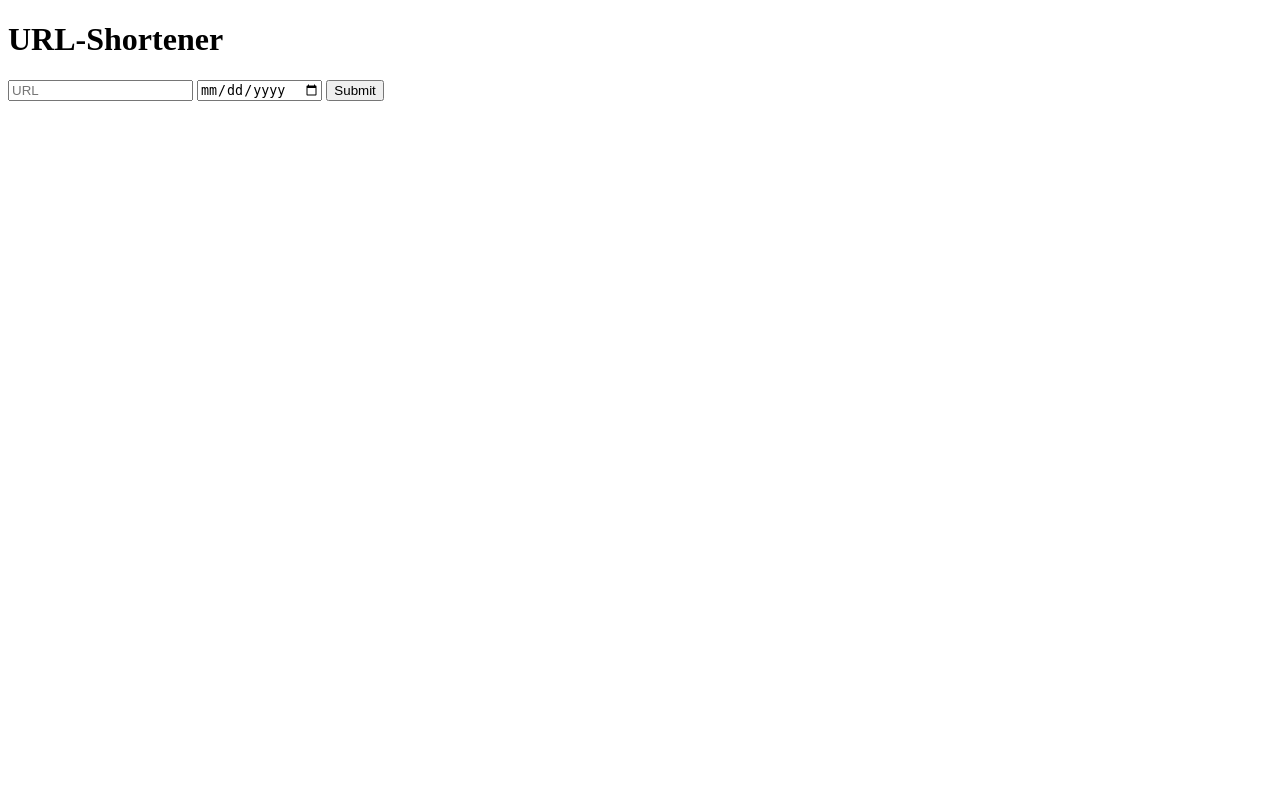
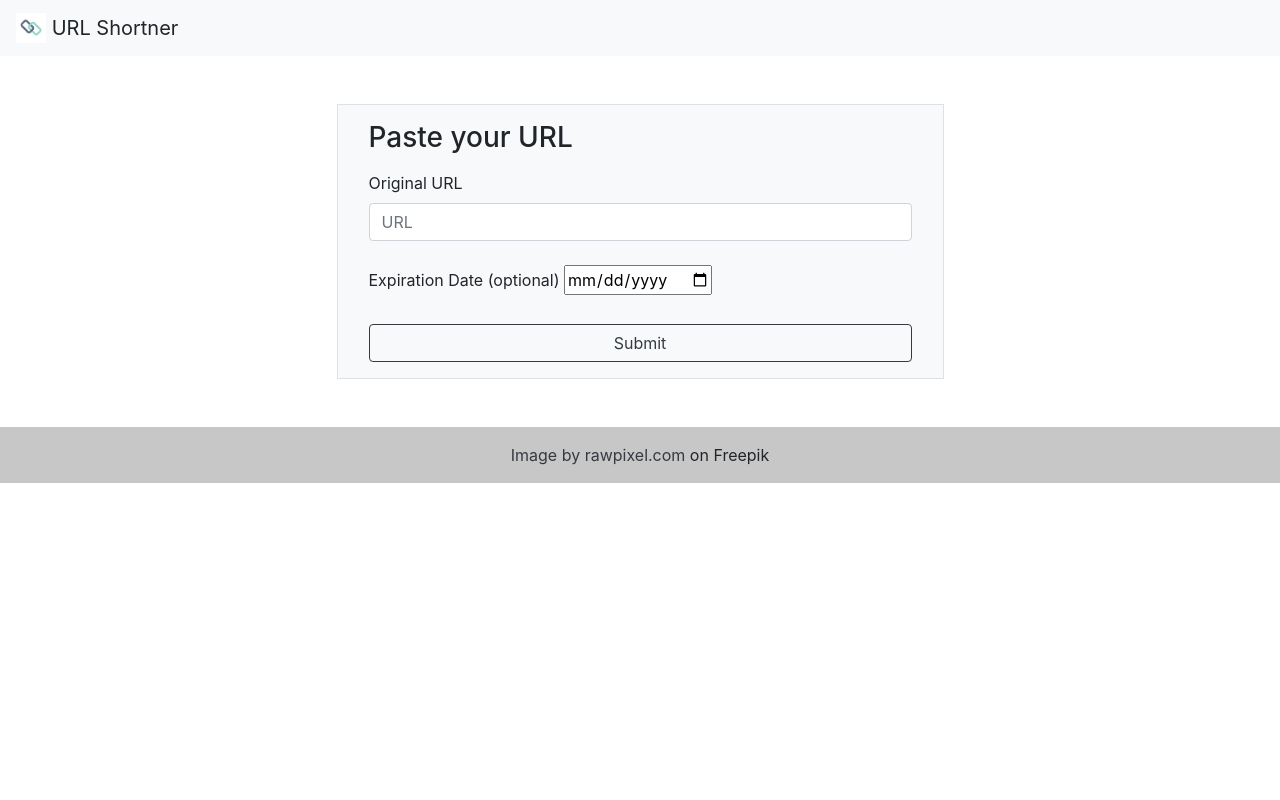
Before and after one commit to laisrz/Url-Shortner, a Flask app: page / in a window 1280 px wide. Run offline with Flask 3, Linux system fonts and the light colour scheme; parts of the project's set-up code (start-up, migrations or seed data) failed here and were passed over.

Commit message:
feat(index): add css styles

```diff
--- /dev/null
+++ b/static/styles.css
@@ -0,0 +1,12 @@
+html, body {
+    height: 100%;
+}
+
+.form-container {
+    max-width: 500;
+    padding: 3rem;
+}
+
+form {
+    padding: 1rem;
+}
--- a/templates/index.html
+++ b/templates/index.html
@@ -5,18 +5,43 @@
     <head>
         <meta charset="utf-8">
         <meta name="viewport" content="initial-scale=1, width=device-width">
+        <!-- Bootstrap CSS -->
+        <link rel="stylesheet" href="https://cdn.jsdelivr.net/npm/bootstrap@4.1.3/dist/css/bootstrap.min.css" integrity="sha384-MCw98/SFnGE8fJT3GXwEOngsV7Zt27NXFoaoApmYm81iuXoPkFOJwJ8ERdknLPMO" crossorigin="anonymous">
+        <link rel="stylesheet" href="static/styles.css">
         <title>URL Shortener</title>
     </head>
     <body>
-        <h1>URL-Shortener</h1>
-        <form class="form">
-            <input name="original_url" type="text" placeholder="URL">
-            <input name="expiration_date" type="date" placeholder="YYYY-MM-DD">
-            <button type="submit">Submit</button>
-        </form>
-        <ul></ul>
+        <header>
+            <nav class="navbar navbar-light bg-light">
+                <a class="navbar-brand">
+                <img src="static/logo.jpeg" width="30" height="30" class="d-inline-block align-top" alt="logo">
+                URL Shortner
+                </a>
+            </nav>
+        </header>
+        <main class="w-100 m-auto form-container ">
+            <div class="row">
+                <div class="mx-auto col-10 col-md-8 col-lg-6 border bg-light">
+                <!-- URL Shortner Form -->
+                        <form id="urlform">
+                            <h1 class="h3 mb-3 fw-normal">Paste your URL</h1>
+                            <div class="form-floating">
+                                <label for="floatingInput">Original URL</label>
+                                <input class="form-control" name="original_url" type="url" placeholder="URL">
+                            </div>
+                            <br>
+                            <div class="form-floating">
+                                <label>Expiration Date (optional)</label>
+                                <input name="expiration_date" type="date" placeholder="YYYY-MM-DD">
+                            </div>
+                            <br>
+                            <button type="submit" class="btn btn-outline-dark btn-block">Submit</button>
+                        </form>
+                </div>
+            </div>
+        </main>
         <script>
-            const formURL = document.querySelector('.form');
+            const formURL = document.querySelector('#urlform');
 
             formURL.addEventListener('submit', event => {
                 event.preventDefault();
@@ -31,15 +56,14 @@
                     },
                     body: JSON.stringify(data)
                 }).then(data => console.log(data))
-                  .then(async function () {
-                    let html = '';
-                    let short_url = response.get_json('short_url');
-                    html += '<li>' + short_url + '</li>';
-                    document.querySelector('ul').innerHTML = html;
-                  })
-
             });
 
         </script>
     </body>
+    <footer class="bg-light text-center text-lg-start">
+        <div class="text-center p-3" style="background-color: rgba(0, 0, 0, 0.2);">
+          <a class="text-dark" href="https://www.freepik.com/free-vector/illustration-share-icon_2606142.htm#query=link&position=8&from_view=search&track=sph">Image by rawpixel.com</a>
+          on Freepik
+        </div>
+    </footer>
 </html>
```
Also changed, not shown: static/logo.jpeg (added).
